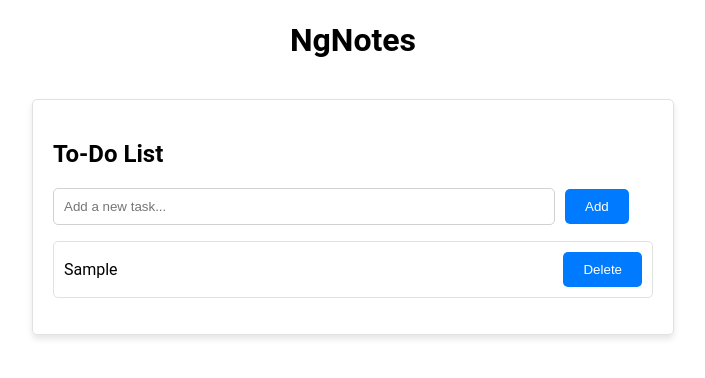
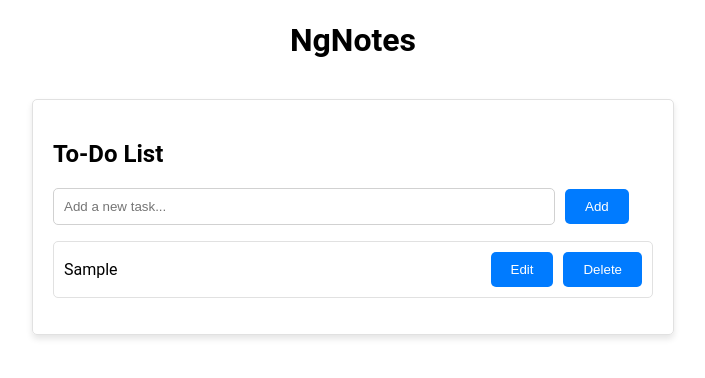
Before and after one commit to Daniel-Santiago-Acosta-1013/NgNotes-Web-App, an Angular app: page / in a window 1280 px wide. Both pictures are taken after typing "Sample" into the empty fields and a click on the button "Add". Shown: the top 378 px of the page, without its empty margins (287-992 px from the left). Built offline with nearby package versions, Linux system fonts and the light colour scheme.

Commit message:
[fix][add] adding note update functionality

```diff
--- a/src/app/components/todo-list.component.html
+++ b/src/app/components/todo-list.component.html
@@ -10,7 +10,15 @@
 <!-- List of tasks -->
 <ul>
     <li *ngFor="let todo of todos">
-        <span [class.completed]="todo.isComplete" (click)="toggleCompletion(todo.id)">{{todo.title}}</span>
-        <button (click)="deleteTodo(todo.id)">Delete</button>
+        <ng-container *ngIf="editingTodoId !== todo.id; else editingTemplate">
+            <span [class.completed]="todo.isComplete" (click)="toggleCompletion(todo.id)">{{todo.title}}</span>
+            <div class="buttons-container">
+                <button (click)="startEditing(todo.id)">Edit</button>
+                <button (click)="deleteTodo(todo.id)">Delete</button>
+            </div>
+        </ng-container>
+        <ng-template #editingTemplate>
+            <input [(ngModel)]="todo.title" (blur)="finishEditing(todo.id, todo.title)" />
+        </ng-template>
     </li>
 </ul>
--- a/src/app/components/todo-list.component.scss
+++ b/src/app/components/todo-list.component.scss
@@ -50,3 +50,8 @@ ul {
         }
     }
 }
+
+.buttons-container {
+    display: flex;
+    gap: 10px;
+}
--- a/src/app/components/todo-list.component.ts
+++ b/src/app/components/todo-list.component.ts
@@ -11,8 +11,9 @@ export class TodoListComponent implements OnInit {
 
   todos: Todo[] = [];
   newTodoTitle: string = "";
+  editingTodoId: number | null = null;
 
-  constructor(private todoService: TodoService) {}
+  constructor(private todoService: TodoService) { }
 
   ngOnInit(): void {
     this.todos = this.todoService.getAll();
@@ -32,6 +33,18 @@ export class TodoListComponent implements OnInit {
     this.todos = this.todoService.getAll();  // Refresh list
   }
 
+  startEditing(id: number) {
+    this.editingTodoId = id;
+  }
+
+  finishEditing(id: number, newTitle: string) {
+    if (newTitle.trim() !== "") {
+        this.todoService.updateTitle(id, newTitle);
+        this.editingTodoId = null;  // Terminar edición
+        this.todos = this.todoService.getAll();  // Refrescar lista
+    }
+  }
+
   toggleCompletion(id: number) {
     this.todoService.toggleCompletion(id);
   }
--- a/src/app/services/todo.service.ts
+++ b/src/app/services/todo.service.ts
@@ -25,6 +25,14 @@ export class TodoService {
         this.saveToStorage();
     }
 
+    updateTitle(id: number, newTitle: string) {
+        const todo = this.todos.find(todo => todo.id === id);
+        if (todo) {
+            todo.title = newTitle;
+            this.saveToStorage();
+        }
+    }
+
     toggleCompletion(id: number) {
         const todo = this.todos.find(todo => todo.id === id);
         if (todo) {
```
